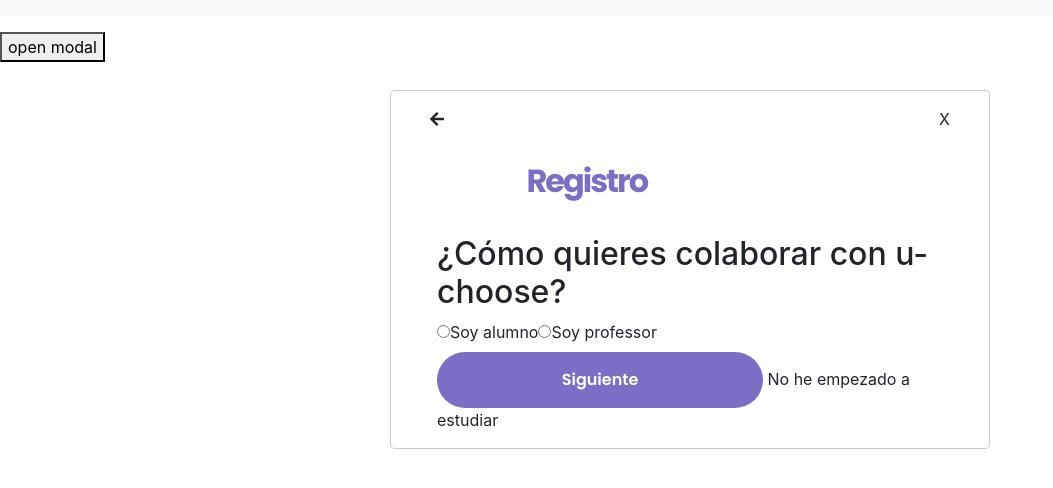
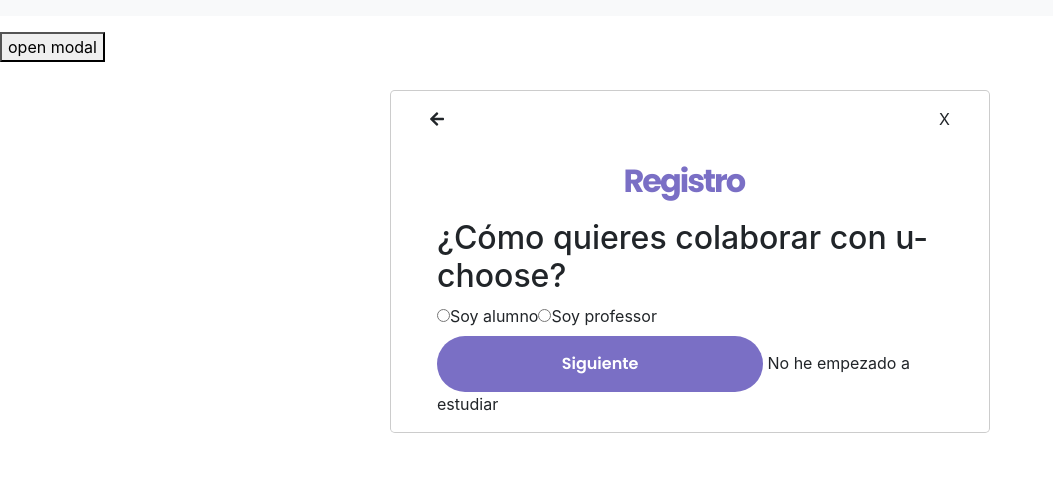
Before and after one commit to U-CHOOSE/U-CHOOSE, a React app: page /registerforms in a window 1280 px wide. Shown: the whole page, without its empty margins (0-1053 px from the left). Built offline with nearby package versions, Linux system fonts and the light colour scheme; no server answers.

Commit message:
some improvents

```diff
--- a/src/front/styles/registerForms.scss
+++ b/src/front/styles/registerForms.scss
@@ -1,4 +1,6 @@
 .title{
     display:block;
     margin: auto;
+    width: 133px;
+    height: 56px;
 }
```
